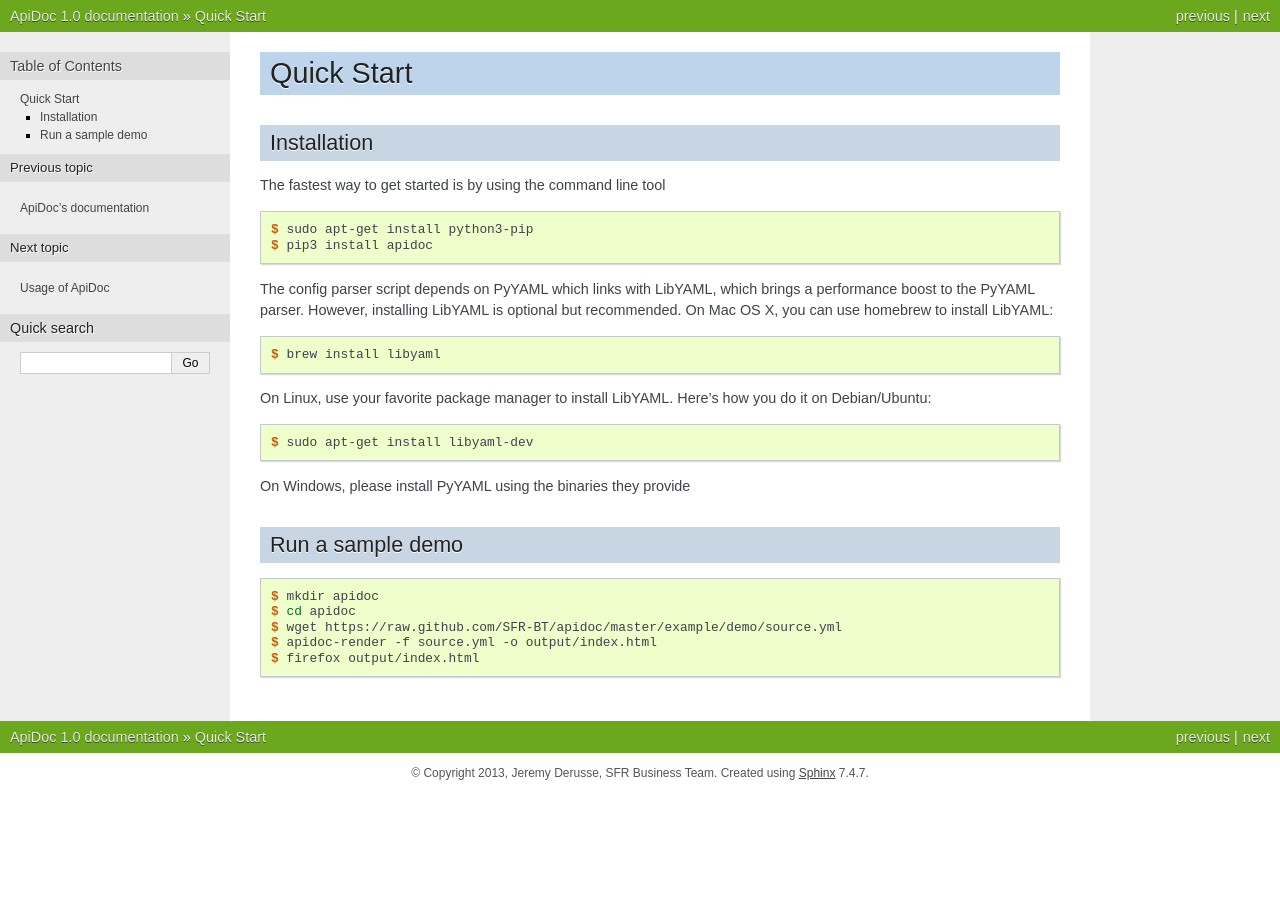
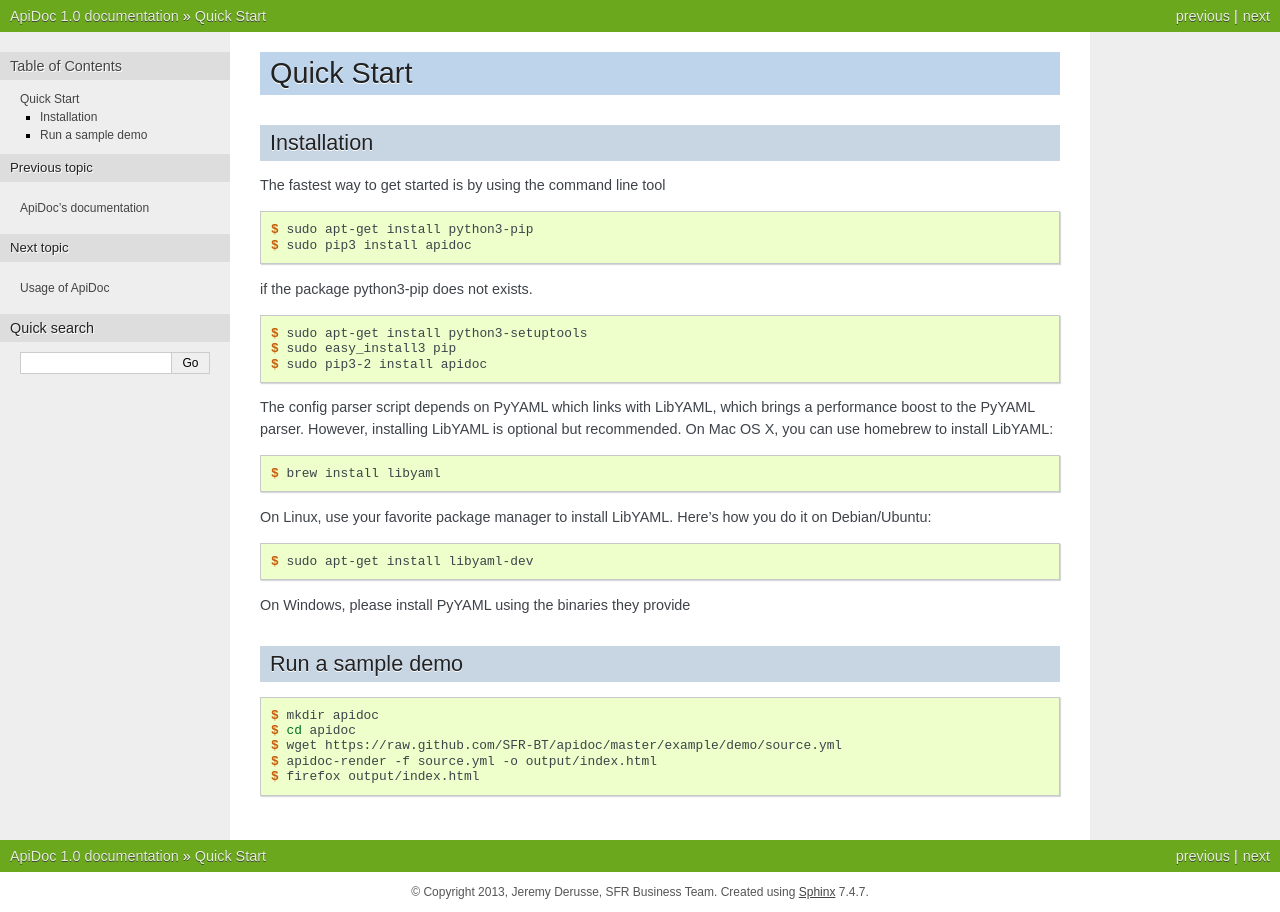
Before and after one commit to SolutionsCloud/apidoc, a Sphinx documentation site: the page built from docs/source/quickstart.rst, in a window 1280 px wide. Built offline with Sphinx 7.4.7, drawn with Linux system fonts in a browser that asks for light colours.

Commit message:
Add an alternativ way to install pip3

```diff
--- a/docs/source/quickstart.rst
+++ b/docs/source/quickstart.rst
@@ -9,8 +9,15 @@
 .. code-block:: console
 
    $ sudo apt-get install python3-pip
-   $ pip3 install apidoc
+   $ sudo pip3 install apidoc
 
+if the package python3-pip does not exists.
+
+.. code-block:: console
+
+   $ sudo apt-get install python3-setuptools
+   $ sudo easy_install3 pip
+   $ sudo pip3-2 install apidoc
 
 The config parser script depends on PyYAML which links with LibYAML, which brings a performance boost to the PyYAML parser. However, installing LibYAML is optional but recommended. On Mac OS X, you can use homebrew to install LibYAML:
 
```
Also changed, not shown: 1 other file.
